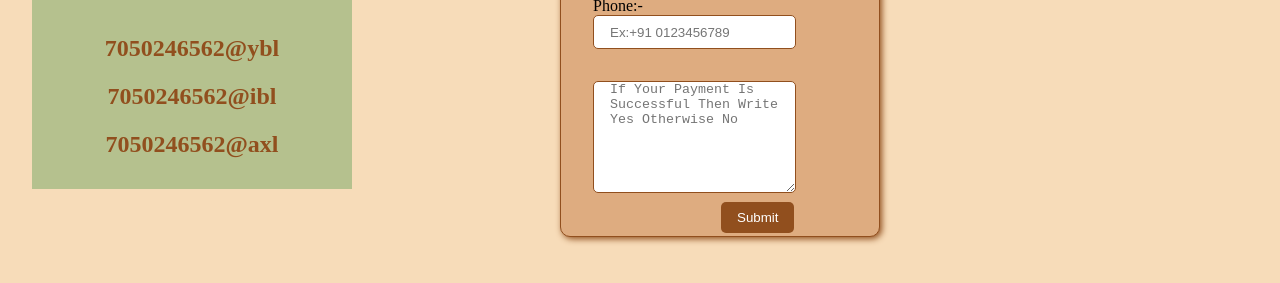
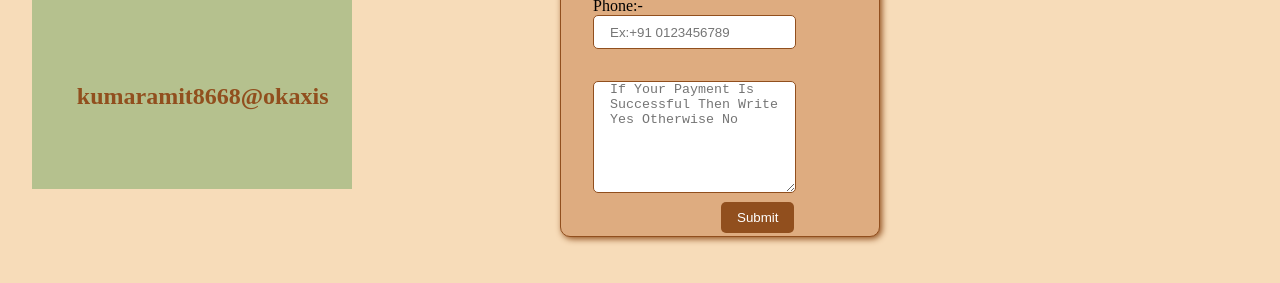
Before and after one commit to codassion/Courses, a plain HTML site: page commentbx2.html in a window 1280 px wide. Shown: the part 467-750 px from the top of the page. Drawn offline with Linux system fonts and the light colour scheme.

Commit message:
Update commentbx2.html

```diff
--- a/commentbx2.html
+++ b/commentbx2.html
@@ -361,11 +361,11 @@
         </div>
     </div>
     <div class="pay">
-        <div id="qr"><img src="Screenshot_20240720_135756_Gallery.jpg" alt="qr"></div>
+        <div id="qr"><img src="999.jpg" alt="qr"></div>
         <div id="upi">
-            <div id="upi1"><b>7050246562@ybl</b></div>
-            <div id="upi2"><b>7050246562@ibl</b></div>
-            <div id="upi3"><b>7050246562@axl</b></div>
+            <div id="upi1"><b></b></div>
+            <div id="upi2"><b>kumaramit8668@okaxis</b></div>
+            <div id="upi3"><b></b></div>
         </div>
     </div>
 
```
